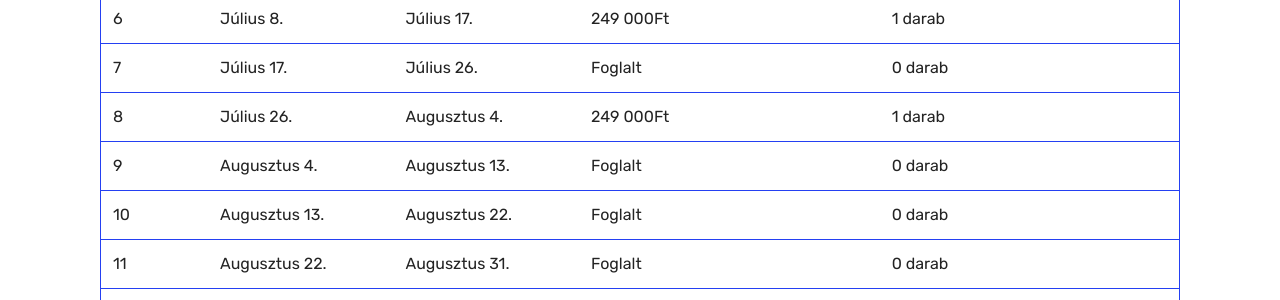
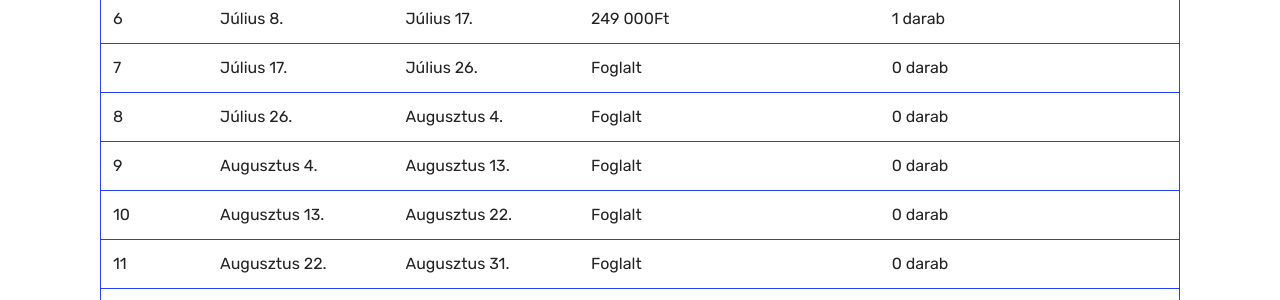
Before and after one commit to marklaszlo9/korinos_new, a Jekyll site: the page built from arak.html, in a window 1280 px wide and 900 px high, scrolled down 319 px. Shown: the part 153-453 px from the top of the window. Built offline with Jekyll 4.4.1, drawn with Linux system fonts in a browser that asks for light colours.

Commit message:
Update arak.html

```diff
--- a/arak.html
+++ b/arak.html
@@ -65,7 +65,7 @@
               <td class="body-item mbr-fonts-style display-7">5</td><td class="body-item mbr-fonts-style display-7">Június 29.</td><td class="body-item mbr-fonts-style display-7">Július 8.</td><td class="body-item mbr-fonts-style display-7">219 000Ft</td><td class="body-item mbr-fonts-style display-7">1 darab</td></tr><tr>
               <td class="body-item mbr-fonts-style display-7">6</td><td class="body-item mbr-fonts-style display-7">Július 8.</td><td class="body-item mbr-fonts-style display-7">Július 17.</td><td class="body-item mbr-fonts-style display-7">249 000Ft</td><td class="body-item mbr-fonts-style display-7">1 darab</td></tr><tr>
               <td class="body-item mbr-fonts-style display-7">7</td><td class="body-item mbr-fonts-style display-7">Július 17.</td><td class="body-item mbr-fonts-style display-7">Július 26.</td><td class="body-item mbr-fonts-style display-7">Foglalt</td><td class="body-item mbr-fonts-style display-7">0 darab</td></tr><tr>
-              <td class="body-item mbr-fonts-style display-7">8</td><td class="body-item mbr-fonts-style display-7">Július 26.</td><td class="body-item mbr-fonts-style display-7">Augusztus 4.</td><td class="body-item mbr-fonts-style display-7">249 000Ft</td><td class="body-item mbr-fonts-style display-7">1 darab</td></tr><tr>
+              <td class="body-item mbr-fonts-style display-7">8</td><td class="body-item mbr-fonts-style display-7">Július 26.</td><td class="body-item mbr-fonts-style display-7">Augusztus 4.</td><td class="body-item mbr-fonts-style display-7">Foglalt</td><td class="body-item mbr-fonts-style display-7">0 darab</td></tr><tr>
               <td class="body-item mbr-fonts-style display-7">9</td><td class="body-item mbr-fonts-style display-7">Augusztus 4.</td><td class="body-item mbr-fonts-style display-7">Augusztus 13.</td><td class="body-item mbr-fonts-style display-7">Foglalt</td><td class="body-item mbr-fonts-style display-7">0 darab</td></tr><tr>
               <td class="body-item mbr-fonts-style display-7">10</td><td class="body-item mbr-fonts-style display-7">Augusztus 13.</td><td class="body-item mbr-fonts-style display-7">Augusztus 22.</td><td class="body-item mbr-fonts-style display-7">Foglalt</td><td class="body-item mbr-fonts-style display-7">0 darab</td></tr><tr>
               <td class="body-item mbr-fonts-style display-7">11</td><td class="body-item mbr-fonts-style display-7">Augusztus 22.</td><td class="body-item mbr-fonts-style display-7">Augusztus 31.</td><td class="body-item mbr-fonts-style display-7">Foglalt</td><td class="body-item mbr-fonts-style display-7">0 darab</td></tr><tr>
```
